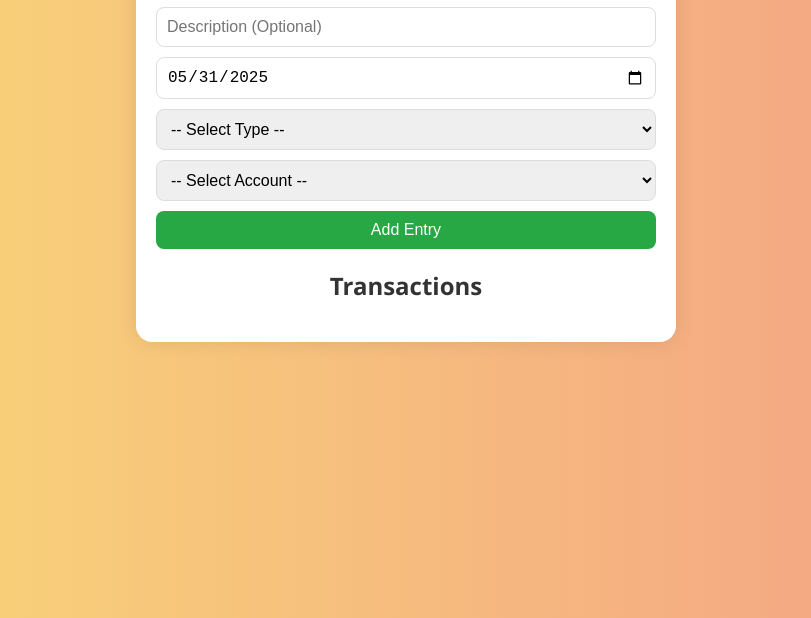
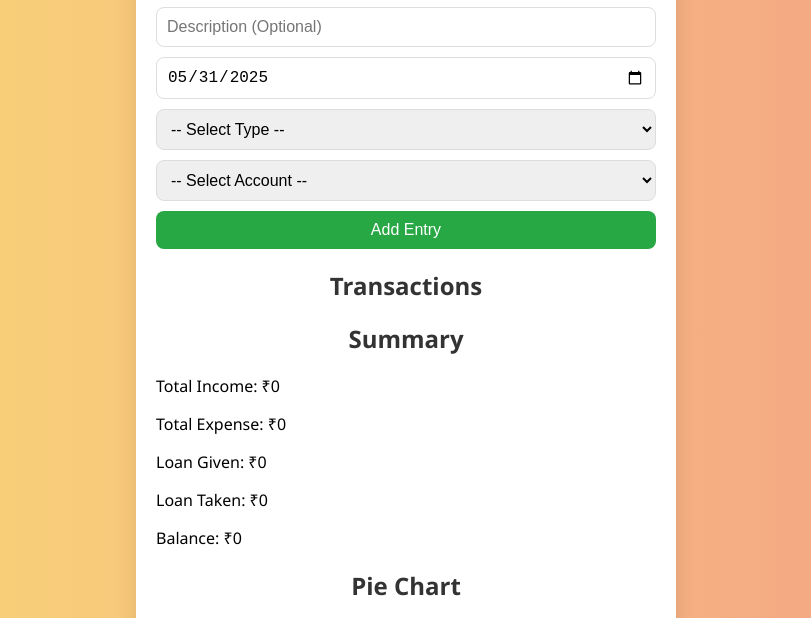
Before and after one commit to IaMGroot17/Finance-tacker, a plain HTML site: page index.html in a window 1280 px wide. Shown: the part 179-797 px from the top of the page, without its empty margins (234-1045 px from the left). Drawn offline with nearby package versions, Linux system fonts and the light colour scheme.

Commit message:
index.html

```diff
--- a/index.html
+++ b/index.html
@@ -7,13 +7,14 @@
   <link rel="stylesheet" href="style.css">
   <link rel="manifest" href="manifest.json">
   <link rel="icon" href="icon-192.png">
+  <script src="https://cdn.jsdelivr.net/npm/chart.js"></script>
 </head>
 <body>
   <div class="container">
     <h1>💰 My Finance Tracker</h1>
 
     <form id="entryForm">
-      <input type="text" id="amount" placeholder="Amount" required>
+      <input type="number" id="amount" placeholder="Amount" required>
       <input type="text" id="description" placeholder="Description (Optional)">
       <input type="date" id="date">
 
@@ -50,6 +51,18 @@
 
     <h2>Transactions</h2>
     <ul id="transactionList"></ul>
+
+    <h2>Summary</h2>
+    <div class="summary">
+      <p>Total Income: ₹<span id="totalIncome">0</span></p>
+      <p>Total Expense: ₹<span id="totalExpense">0</span></p>
+      <p>Loan Given: ₹<span id="loanGiven">0</span></p>
+      <p>Loan Taken: ₹<span id="loanTaken">0</span></p>
+      <p>Balance: ₹<span id="balance">0</span></p>
+    </div>
+
+    <h2>Pie Chart</h2>
+    <canvas id="summaryChart" width="400" height="400"></canvas>
   </div>
 
   <script src="script.js"></script>
```
